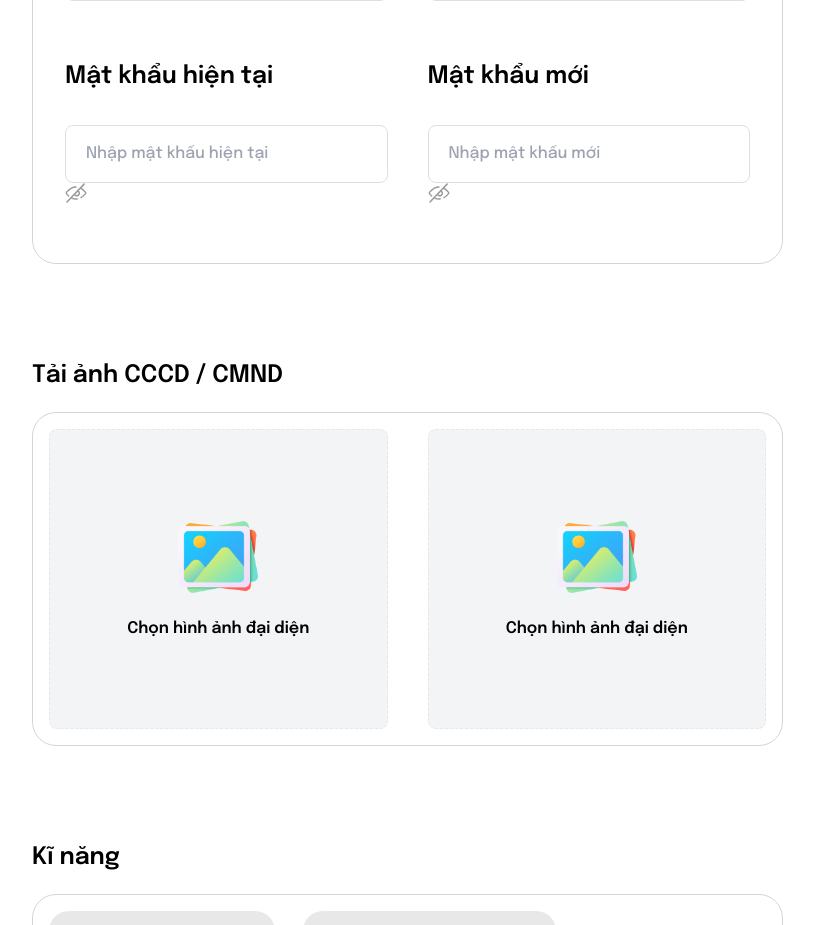
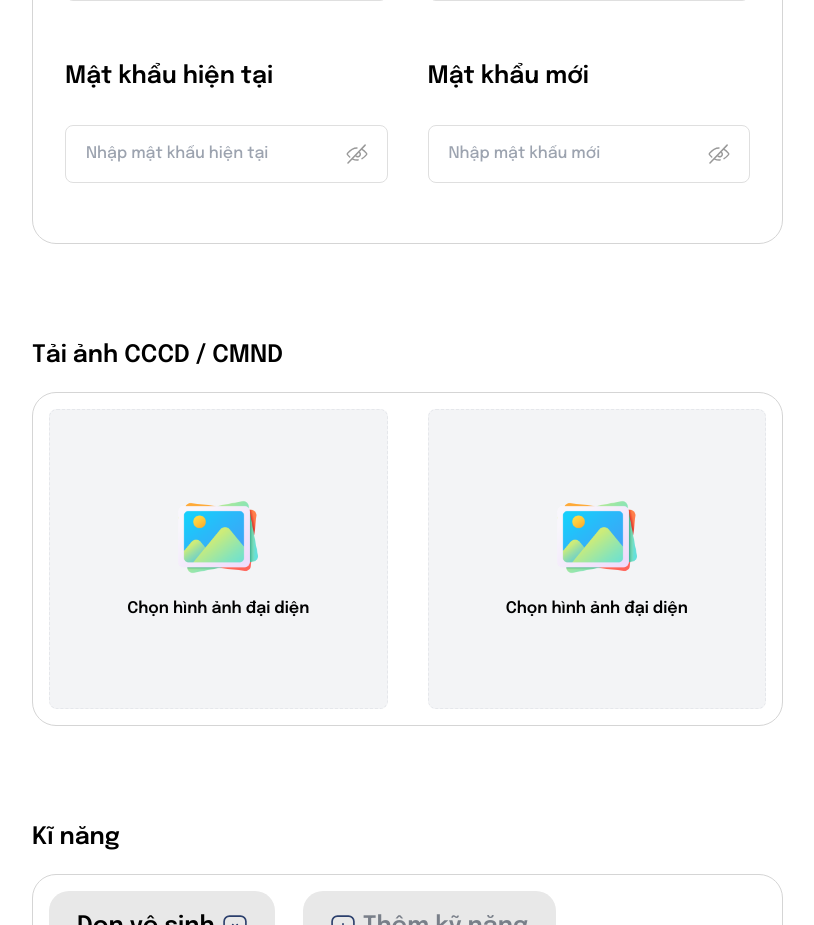
Before and after one commit to LamPhuongZ/FE-Hackathon-TypeScript, a React (Vite) app: page /profile in a window 1280 px wide. Shown: the part 1460-2385 px from the top of the page, without its empty margins (391-1205 px from the left). Built offline with nearby package versions, Linux system fonts and the light colour scheme; no server answers; a small style sheet from the web is missing.

Commit message:
fix: inputPassword component

```diff
--- a/src/components/input/Input.tsx
+++ b/src/components/input/Input.tsx
@@ -1,9 +1,6 @@
 import { DatePicker } from "antd";
 import { ReactNode } from "react";
 import { Control, useController } from "react-hook-form";
-import { useState } from "react";
-import IconEyeOpen from "../iconEye/IconEyeOpen";
-import IconEyeClose from "../iconEye/IconEyeClose";
 
 type Props = {
   name: string;
@@ -17,7 +14,6 @@ type Props = {
   max?: number;
   dateFormat?: string;
   rules?: object; // Validation rules cho react-hook-form
-  isPasswordToggle?: boolean;
 };
 
 export default function Input({
@@ -32,7 +28,6 @@ export default function Input({
   max,
   dateFormat = "YYYY-DD-MM",
   rules = {}, // Nhận các rule kiểm tra đầu vào
-  isPasswordToggle = false,
 }: Props) {
   const { field } = useController({
     control: control as Control<Props>,
@@ -51,8 +46,6 @@ export default function Input({
 
     defaultValue: "",
   });
-
-  const [togglePassword, setTogglePassword] = useState(false);
 
   return (
     <>
@@ -96,29 +89,6 @@ export default function Input({
             value={field.value as string}
           />
         </>
-      ) : type === "password" && isPasswordToggle ? (
-        <>
-          <input
-            id={name}
-            type={togglePassword ? "text" : "password"} // Toggle giữa text và password
-            {...field}
-            disabled={disabled}
-            className={`w-full px-[20px] py-[16px] rounded-lg font-medium border border-solid border-[#DFDFDF] focus:outline-none focus:ring-1  ${className}`}
-            placeholder={placeholder}
-            value={field.value as string}
-          />
-          <div>
-            {!togglePassword ? (
-              <IconEyeClose
-                onClick={() => setTogglePassword(true)}
-              ></IconEyeClose>
-            ) : (
-              <IconEyeOpen
-                onClick={() => setTogglePassword(false)}
-              ></IconEyeOpen>
-            )}
-          </div>
-        </>
       ) : (
         <input
           id={name}
--- a/src/components/input/InputPassword.tsx
+++ b/src/components/input/InputPassword.tsx
@@ -1,28 +1,62 @@
-import React, { useState } from "react";
-import Input from "./Input";
+import React, { ReactNode, useState } from "react";
 import IconEyeOpen from "../iconEye/IconEyeOpen";
 import IconEyeClose from "../iconEye/IconEyeClose";
+import { useController } from "react-hook-form";
+import { Control } from "react-hook-form";
 
 type Props = {
+  name: string;
+  type?: string;
+  children?: ReactNode;
+  placeholder?: string;
+  disabled?: boolean;
   control?: object;
-  name?: string;
-  placeholder?: string;
+  togglePassword?: boolean; // Thêm prop này
+  setTogglePassword?: (value: boolean) => void; // Thêm prop này
 };
 
-export default function InputPassword({ control, name="", placeholder }: Props) {
-  const [togglePassword, setTogglePassword] = useState(false);
+export default function InputPassword({
+  name = "",
+  placeholder,
+  children,
+  control,
+  disabled = false,
+  type, // Đặt giá trị mặc định cho type
+  togglePassword, // Nhận togglePassword từ props
+  setTogglePassword, // Nhận setTogglePassword từ props
+}: Props) {
+  const { field } = useController({
+    control: control as Control<Props>,
+    name: name as keyof Props,
+    defaultValue: "",
+  });
+
   return (
-    <Input
-      type= {togglePassword ? "text" : "password"}
-      name={name}
-      placeholder={placeholder}
-      control={control}
-    >
-       {!togglePassword ? (
-          <IconEyeClose onClick={() => setTogglePassword(true)}></IconEyeClose>
-        ) : (
-          <IconEyeOpen onClick={() => setTogglePassword(false)}></IconEyeOpen>
-        )}
-    </Input>
+    <div className="relative w-full">
+      <input
+        type={type}
+        id={name}
+        placeholder={placeholder}
+        {...field}
+        disabled={disabled}
+        className={`w-full px-[20px] py-[16px] rounded-lg font-medium border border-solid border-[#DFDFDF] focus:outline-none focus:ring-1 transition-all  ${
+          children ? "px-5 pr-[60px] pl-[20px]" : "px-5 pr-[60px] pl-[20px]"
+        }`}
+        value={field.value as string}
+      />
+      {
+        <div className="absolute right-5 top-1/2 -translate-y-1/2 cursor-pointer">
+          {!togglePassword ? (
+            <IconEyeClose
+              onClick={() => setTogglePassword && setTogglePassword(true)}
+            ></IconEyeClose>
+          ) : (
+            <IconEyeOpen
+              onClick={() => setTogglePassword && setTogglePassword(false)}
+            ></IconEyeOpen>
+          )}
+        </div>
+      }
+    </div>
   );
 }
--- a/src/pages/ProfilePage/index.tsx
+++ b/src/pages/ProfilePage/index.tsx
@@ -28,6 +28,7 @@ export default function ProfilePage() {
   const { userProfile } = useSelector((state: RootState) => state.userReducer);
   const [selectedProvince, setSelectedProvince] = useState<Province>();
   const [selectedDistrict, setSelectedDistrict] = useState<District>();
+  const [togglePassword, setTogglePassword] = useState(false);
 
   const handleSelectedProvince = (item: Province) => {
     setSelectedProvince(item);
@@ -253,22 +254,24 @@ export default function ProfilePage() {
             <div className="form-layout">
               <Field>
                 <Label htmlFor="oldPassword">Mật khẩu hiện tại</Label>
-                <Input
-                  type="password"
+                <InputPassword
                   name="oldPassword"
                   placeholder="Nhập mật khẩu hiện tại"
                   control={control}
-                  isPasswordToggle={true}
+                  type={togglePassword ? "text" : "password"}
+                  togglePassword={togglePassword}
+                  setTogglePassword={setTogglePassword}
                 />
               </Field>
               <Field>
                 <Label htmlFor="newPassword">Mật khẩu mới</Label>
-                <Input
-                  type="password"
+                <InputPassword
                   name="newPassword"
                   placeholder="Nhập mật khẩu mới"
                   control={control}
-                  isPasswordToggle={true}
+                  type={togglePassword ? "text" : "password"}
+                  togglePassword={togglePassword}
+                  setTogglePassword={setTogglePassword}
                 />
               </Field>
             </div>
--- a/src/styles/_all.scss
+++ b/src/styles/_all.scss
@@ -92,11 +92,3 @@ textarea::-moz-input-placeholder {
   width: 1px;
   white-space: nowrap;
 }
-
-.icon-eye {
-  position: absolute;
-  right: 20px;
-  top: 50%;
-  transform: translateY(-50%);
-  cursor: pointer;
-}
```
